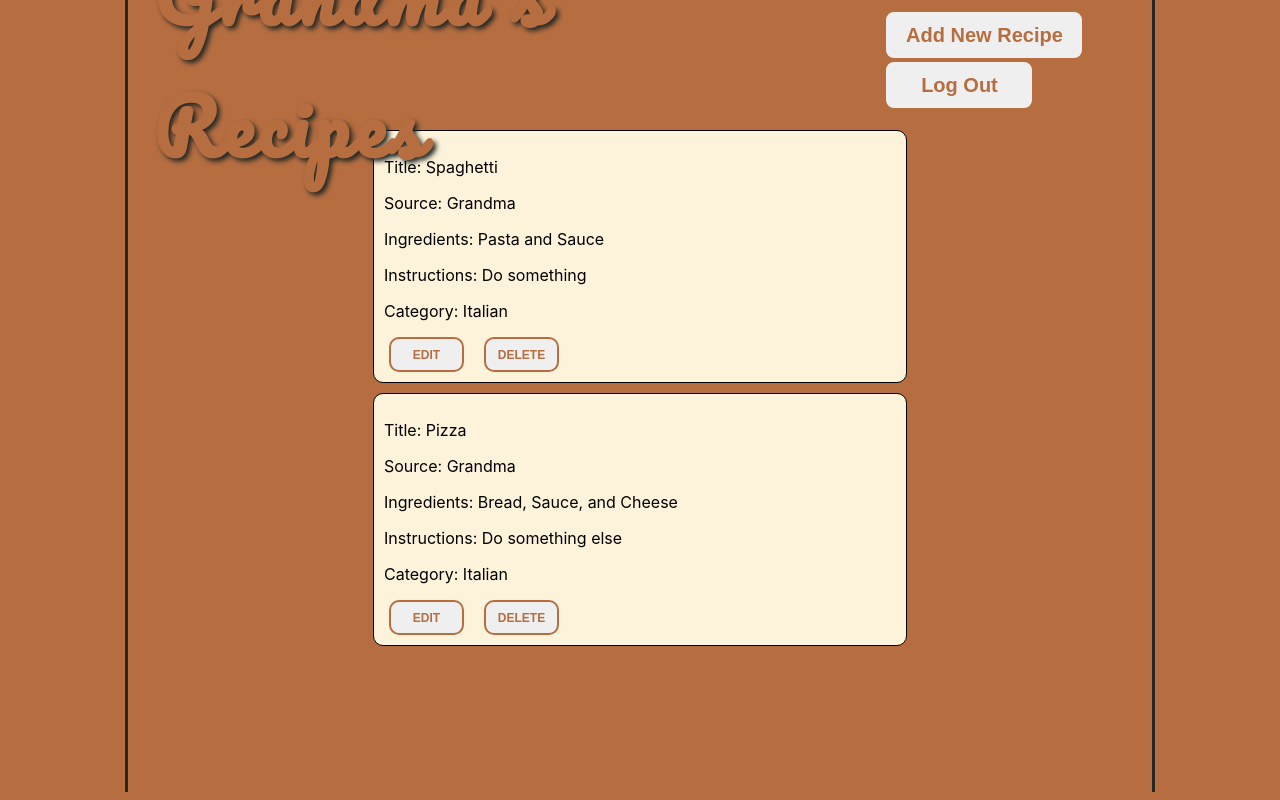
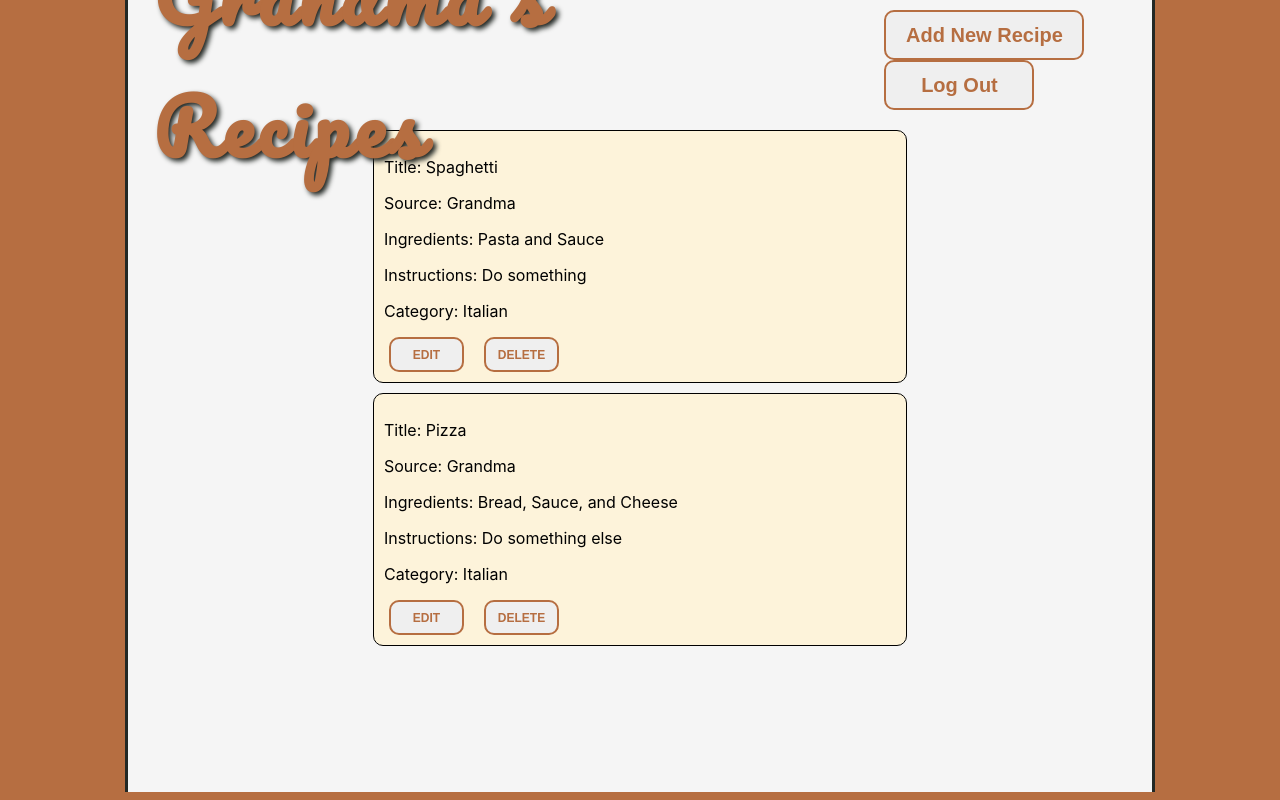
Before and after one commit to Buildweek-tt126-pt/front-end, a React (Create React App) app: page /recipes in a window 1280 px wide. Built offline with nearby package versions, Linux system fonts and the light colour scheme; the HTML template or start-up script is replaced by a standard one.

Commit message:
Update App.js

```diff
--- a/src/App.js
+++ b/src/App.js
@@ -1,20 +1,27 @@
 import React from "react"
 import { Route, Switch } from "react-router-dom"
+import styled from "styled-components"
 
 import RecipesList from "./components/RecipesList"
 import MainBody from "./components/MainBody"
 // import PrivateRoute from "./components/PrivateRoute"
 import AddRecipe from "./components/AddRecipe"
 
+const StyledApp = styled.div`
+background-color: #f5f5f5;
+overflow: hidden;
+`
+
 function App() {
   return (
-    <div>
+    <StyledApp>
       <Switch>
         <Route path="/recipes" component={RecipesList} />
         <Route path="/add-recipe" component={AddRecipe} />
         <Route component={MainBody} />
       </Switch>
-    </div>
+
+    </StyledApp>
   );
 }
 
```
